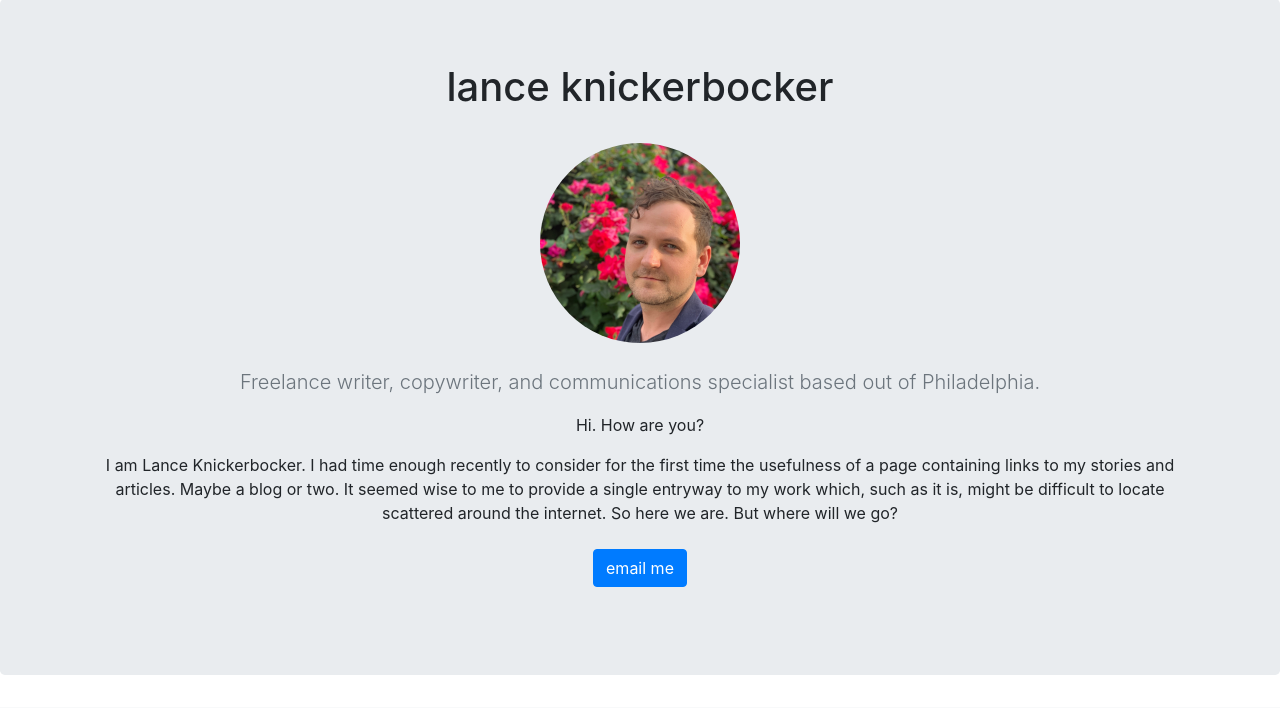
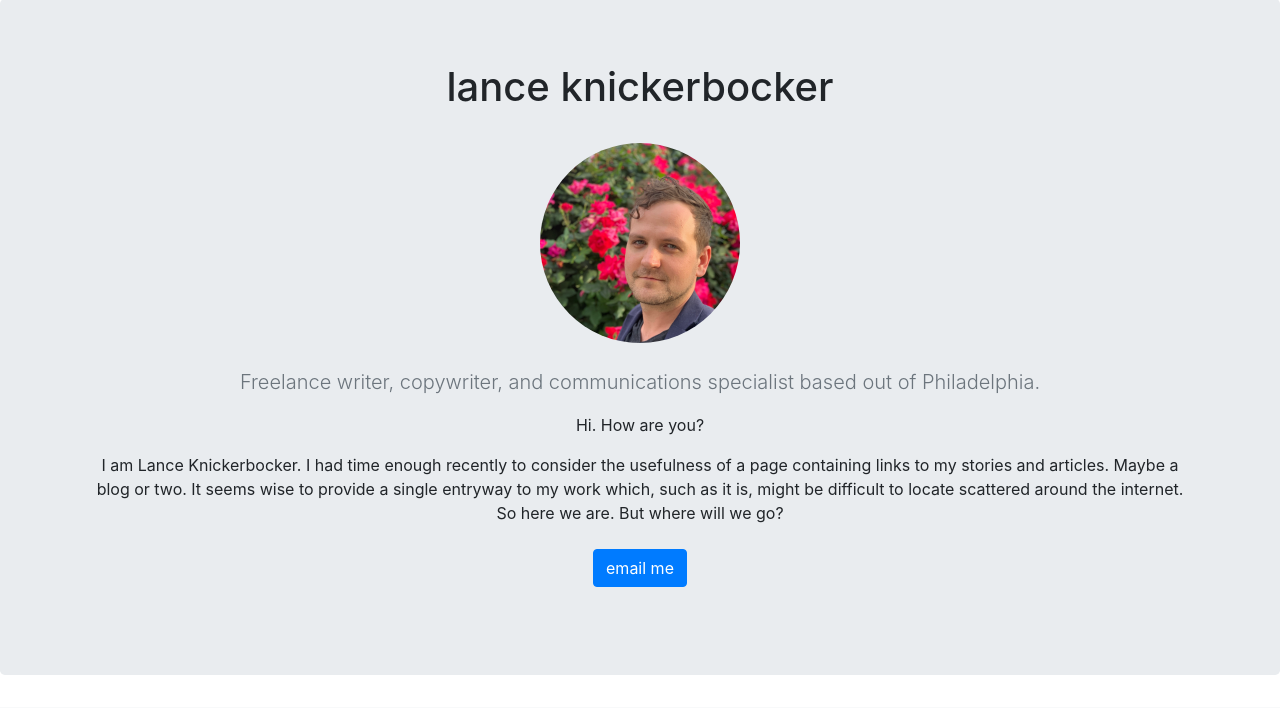
Before and after one commit to lknickerbocker/portfolio-project, a Django app: template jobs/templates/jobs/home.html in a window 1280 px wide. Shown: the part 57-765 px from the top of the page. Run offline with Django 3.2, Linux system fonts and the light colour scheme; the template is opened without the code that fills it, so the values that code supplies are empty; some libraries are stand-ins or nearby versions.

Commit message:
more edits to home

```diff
--- a/jobs/templates/jobs/home.html
+++ b/jobs/templates/jobs/home.html
@@ -55,7 +55,7 @@
         <br><br>
       <p class="lead text-muted">Freelance writer, copywriter, and communications specialist based out of Philadelphia.</p>
         <p>Hi. How are you?</p>
-      <p>I am Lance Knickerbocker. I had time enough recently to consider for the first time the usefulness of a page containing links to my stories and articles. Maybe a blog or two. It seemed wise to me to provide a single entryway to my work which, such as it is, might be difficult to locate scattered around the internet. So here we are. But where will we go?</p>
+      <p>I am Lance Knickerbocker. I had time enough recently to consider the usefulness of a page containing links to my stories and articles. Maybe a blog or two. It seems wise to provide a single entryway to my work which, such as it is, might be difficult to locate scattered around the internet. So here we are. But where will we go?</p>
 
       <p>
         <a href="mailto:lhknickerbocker@gmail.com" class="btn btn-primary my-2">email me</a>
```
